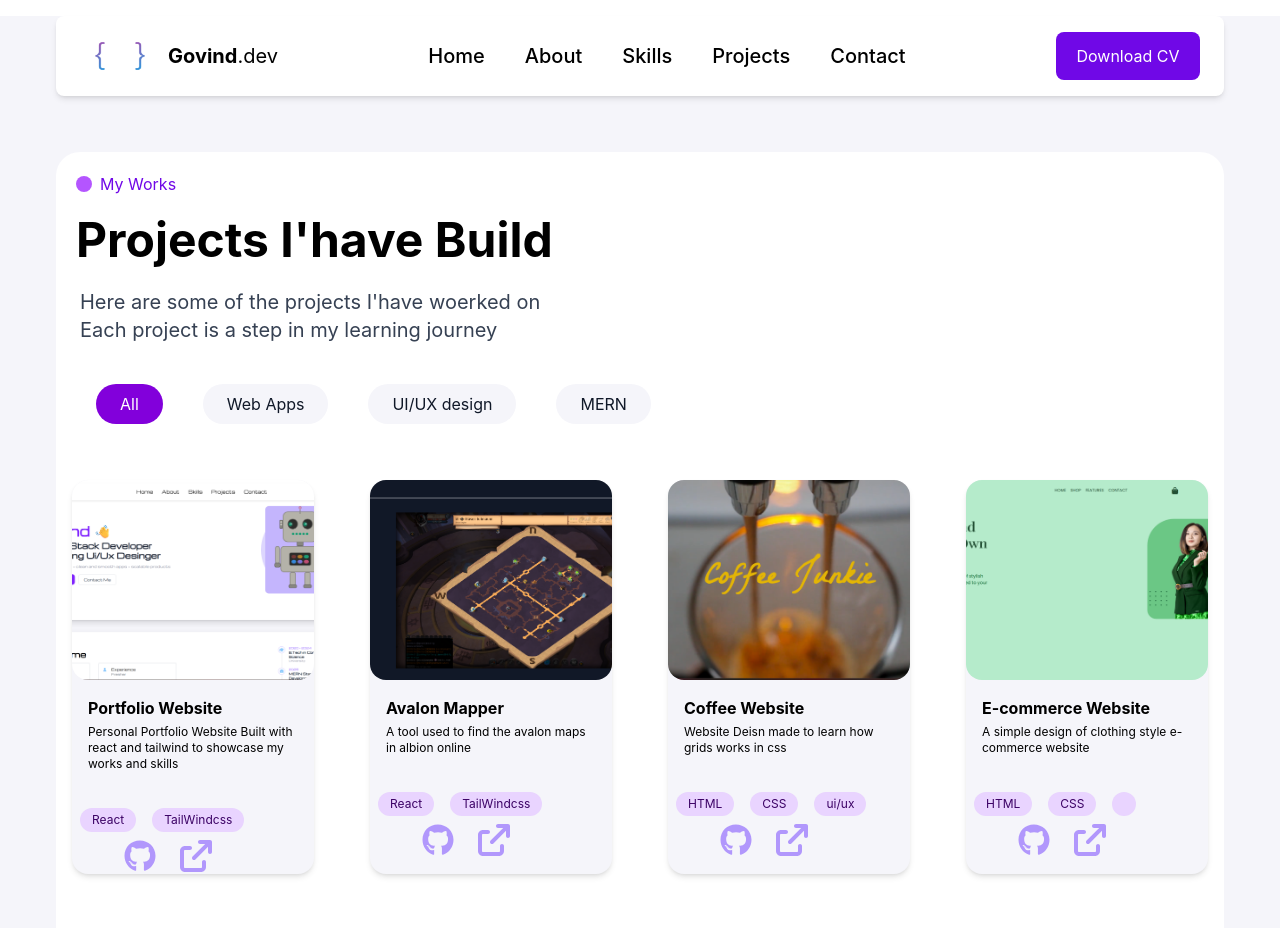
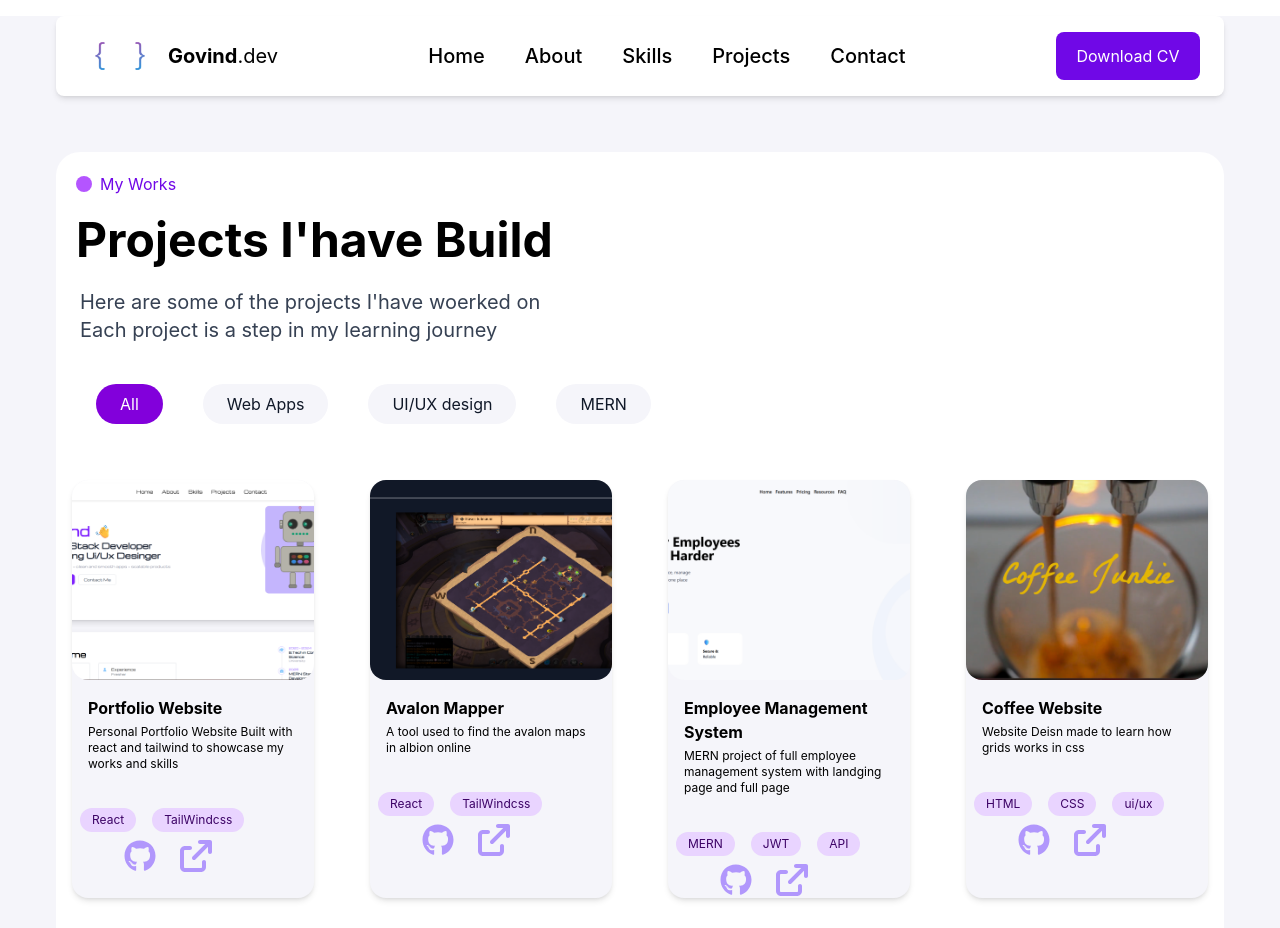
Before and after one commit to AgileRampler/portfolio-react, a React (Vite) app: page /viewproject in a window 1280 px wide. Shown: the top 928 px of the page. Built offline with nearby package versions, Linux system fonts and the light colour scheme.

Commit message:
added new project

```diff
--- a/src/pages/projects/projects.jsx
+++ b/src/pages/projects/projects.jsx
@@ -10,6 +10,7 @@ import uiux4 from '../../assets/Projects/uiux4.png'
 import weatherapp from '../../assets/Projects/weatherapp.png'
 import libraryproject from '../../assets/Projects/libraryproject.png'
 import todolist from '../../assets/Projects/todolist.png'
+import EMC from '../../assets/Projects/EMC.png'
 import { FontAwesomeIcon } from '@fortawesome/react-fontawesome'
 import { faGithub } from '@fortawesome/free-brands-svg-icons'
 import { faUser } from '@fortawesome/free-solid-svg-icons'
@@ -42,6 +43,14 @@ const [selected, setSelected] = useState("All")
              github:"https://github.com/AgileRampler/react-weather",
           link:"https://agile-weather.netlify.app"
     },
+       {
+          image:EMC,
+          title:"Employee Management System",
+          desc :"MERN project of full employee management system with landging page and full page",
+          tags :["MERN","JWT","API"],
+          github:"https://github.com/AgileRampler/EMC",
+          link:"https://cheery-mooncake-ab72ec.netlify.app//"
+      },
      {
         image:uiux1,
         title:"Coffee Website",
```
Also changed, not shown: src/assets/Projects/EMC.png (added).
